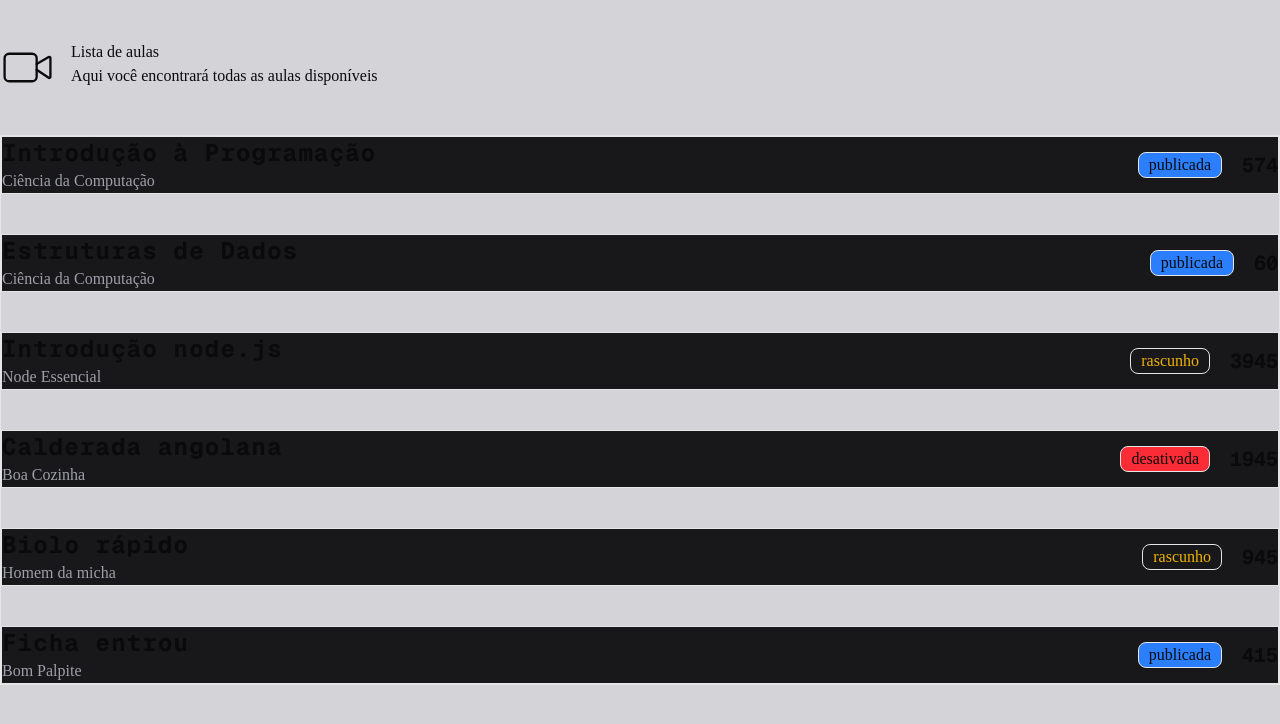
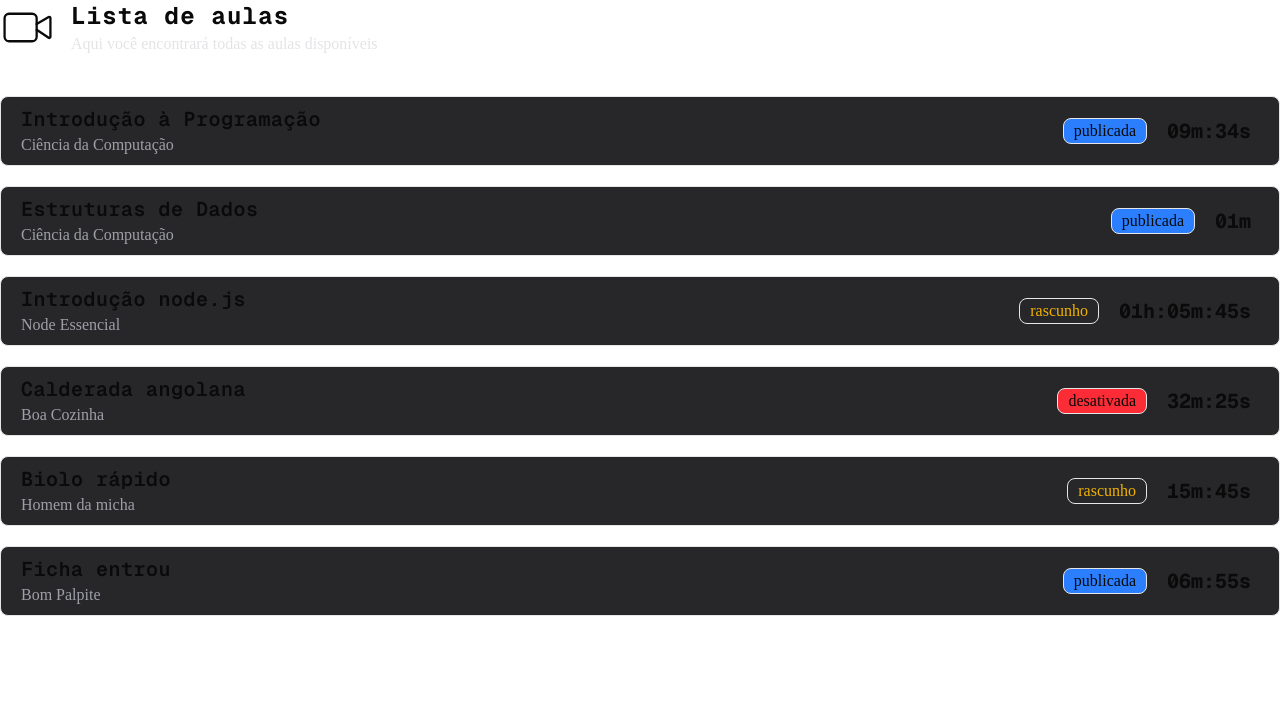
Before and after one commit to EdsonJGaspar/next-pro, a Next.js app: page /aula in a window 1280 px wide. Shown: the top 724 px of the page. Built offline with nearby package versions, Linux system fonts and the light colour scheme.

Commit message:
feat: Resolvendo o problema da exportacao do tailwindcss, e implementado a formatacao da hora

```diff
--- a/app/aula/page.tsx
+++ b/app/aula/page.tsx
@@ -5,14 +5,14 @@ import { VideoIcon } from "lucide-react";
 
 export default function AulaPage() {
   return (
-    <div className="flex h-screen flex-col max-w-7xl mx-auto py-10 gap-10 bg-zinc-300">
+    <div className="h-screen max-w-7xl mx-auto flex-col flex gap-10">
       <Titulo
         principal="Lista de aulas"
         secundario="Aqui você encontrará todas as aulas disponíveis"
         icone={VideoIcon}
       />
 
-      <ul className="w-full space-y-10 border">
+      <ul className="w-full space-y-5">
         {aulas.map((aula) => {
           return (
             <ListarAula
--- a/app/globals.css
+++ b/app/globals.css
@@ -1,6 +1,13 @@
 @import "tailwindcss";
 @import "tw-animate-css";
 @import "shadcn/tailwind.css";
+
+/**
+Resolve o problema da estilização global do tailwind
+*/
+
+@source "../app/**/*.{js,ts,jsx,tsx}";
+@source "../components/**/*.{js,ts,jsx,tsx}";
 
 @custom-variant dark (&:is(.dark *));
 
--- a/components/web/aulas/shared/listar-aula.tsx
+++ b/components/web/aulas/shared/listar-aula.tsx
@@ -1,15 +1,16 @@
 import AulaProps from "@/data/model/aula";
+import { formatarDuracao } from "@/data/utils/duracao";
 
 export function ListarAula({ nome, curso, duracao, status }: AulaProps) {
   return (
-    <li className="flex items-center justify-between bg-zinc-900 border">
+    <li className="flex items-center justify-between bg-zinc-800 hover:bg-zinc-900 cursor-pointer border px-5 py-2 rounded-md transition-all duration-300">
       <div>
-        <h2 className="text-lg md:text-xl lg:text-2xl font-bold font-mono tracking-wider">
+        <h2 className="text-base md:text-lg lg:text-xl font-semibold font-mono tracking-wide">
           {nome}
         </h2>
         <h3 className="text-zinc-400">{curso}</h3>
       </div>
-      <div className="flex gap-5 items-center">
+      <div className="flex gap-5 items-center justify-center p-2">
         {status === "publicada" && (
           <p className="bg-blue-500 border px-2.5 rounded-md font-light">
             {status}
@@ -26,7 +27,9 @@ export function ListarAula({ nome, curso, duracao, status }: AulaProps) {
           </p>
         )}
 
-        <h3 className="font-bold text-xl font-mono">{duracao}</h3>
+        <h3 className="font-bold text-xl font-mono">
+          {formatarDuracao(duracao)}
+        </h3>
       </div>
     </li>
   );
--- a/components/web/aulas/shared/titulo.tsx
+++ b/components/web/aulas/shared/titulo.tsx
@@ -9,11 +9,13 @@ export interface TituloProps {
 export default function Titulo(props: TituloProps) {
   return (
     <div className="flex gap-4">
-      <props.icone size={55} stroke-width="1" />
+      <props.icone size={55} strokeWidth="1" />
 
       <div>
-        <h1>{props.principal}</h1>
-        <h2>{props.secundario}</h2>
+        <h1 className="text-lg md:text-xl lg:text-2xl font-bold font-mono tracking-wider">
+          {props.principal}
+        </h1>
+        <h2 className="text-zinc-200 font-light">{props.secundario}</h2>
       </div>
     </div>
   );
--- /dev/null
+++ b/data/utils/duracao.ts
@@ -0,0 +1,17 @@
+//Formatar duração
+export function formatarDuracao(segundos: number): string {
+  const horas = Math.floor(segundos / 3600);
+  const minutos = Math.floor((segundos % 3600) / 60);
+  const segundosRestantes = segundos % 60;
+
+  const horasFormatadas =
+    horas > 0 ? `${horas.toString().padStart(2, "0")}h:` : "";
+  const minutosFormatados =
+    minutos > 0 ? `${minutos.toString().padStart(2, "0")}m` : "";
+  const segundosFormatados =
+    segundosRestantes > 0
+      ? `:${segundosRestantes.toString().padStart(2, "0")}s`
+      : "";
+
+  return `${horasFormatadas}${minutosFormatados}${segundosFormatados}`;
+}
```
